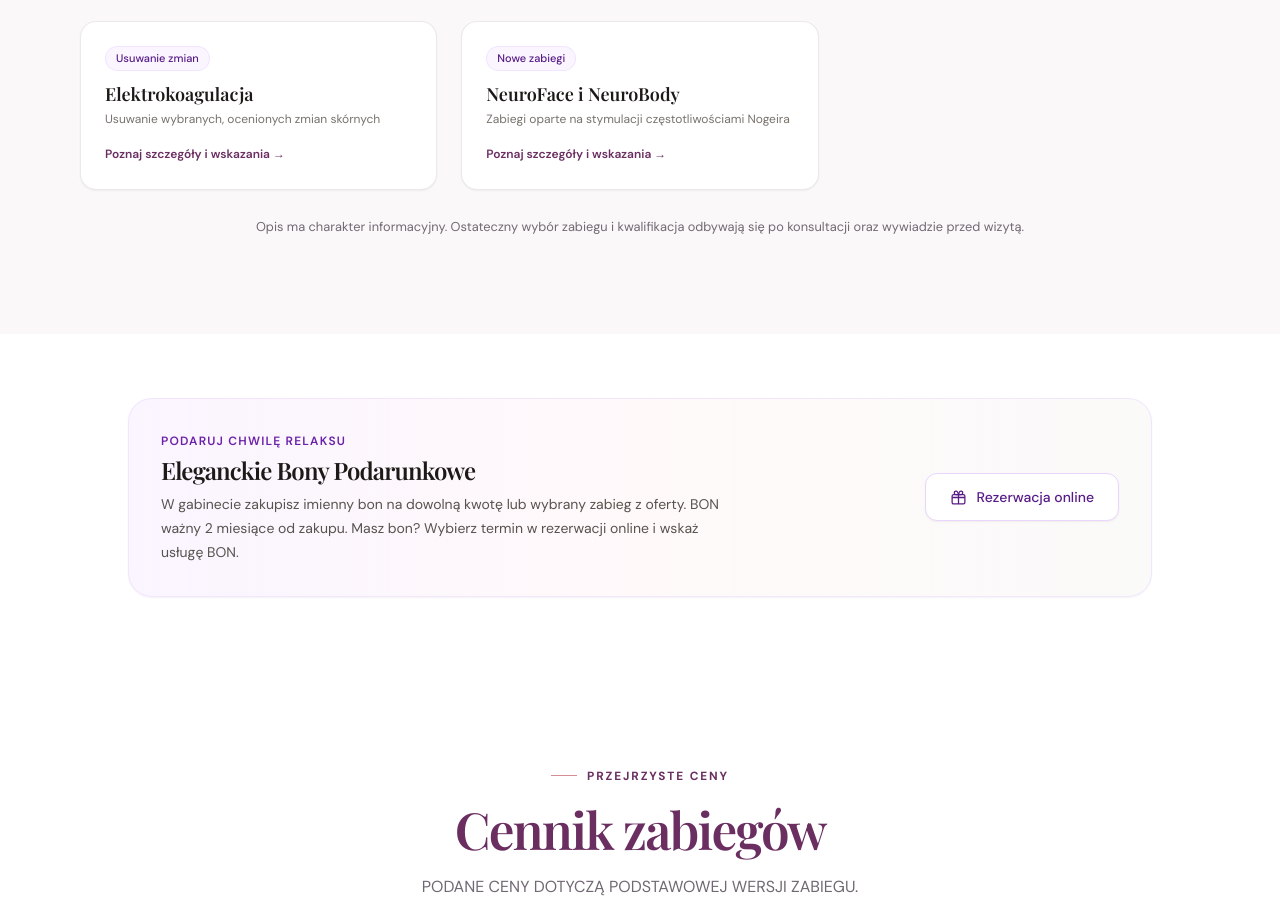
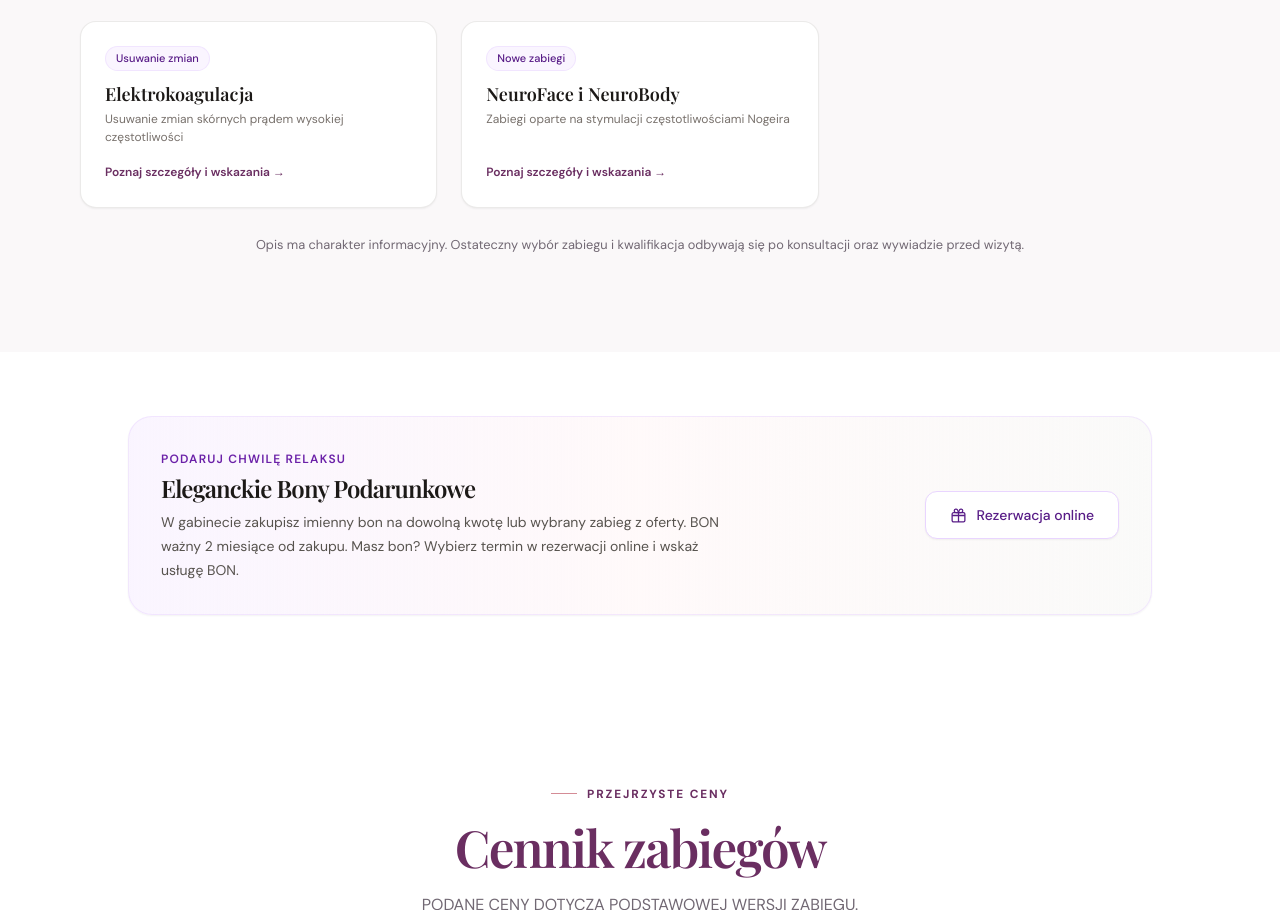
Before and after one commit to slawomirgrelich/twoj-kosmetolog, a plain HTML site: page index.html in a window 1280 px wide. Shown: the part 3041-3951 px from the top of the page. Drawn offline with nearby package versions, Linux system fonts and the light colour scheme.

Commit message:
Aktualizacja elektrokoagulacji

```diff
--- a/index.html
+++ b/index.html
@@ -940,6 +940,11 @@
       background: transparent;
     }
 
+    .treatment-dialog {
+      scroll-behavior: smooth;
+      -webkit-overflow-scrolling: touch;
+    }
+
     .dialog-inner {
       position: relative;
       width: 100%;
@@ -971,6 +976,10 @@
 
     .dialog-topline .eyebrow {
       margin-bottom: 10px;
+    }
+
+    .dialog-topline > div {
+      min-width: 0;
     }
 
     .dialog-close {
@@ -996,6 +1005,7 @@
       margin-bottom: 14px;
       font-size: clamp(2rem, 5vw, 2.8rem);
       line-height: 1.12;
+      overflow-wrap: anywhere;
     }
 
     .dialog-description {
@@ -2834,7 +2844,7 @@
           <article class="treatment-card">
             <span class="treatment-badge">Usuwanie zmian</span>
             <h3 class="treatment-name">Elektrokoagulacja</h3>
-            <p class="treatment-subtitle">Usuwanie wybranych, ocenionych zmian skórnych</p>
+            <p class="treatment-subtitle">Usuwanie zmian skórnych prądem wysokiej częstotliwości</p>
             <button class="treatment-open" type="button" data-treatment="elektrokoagulacja" aria-label="Poznaj szczegóły i wskazania: Elektrokoagulacja">Poznaj szczegóły i wskazania →</button>
           </article>
           <article class="treatment-card">
@@ -3396,27 +3406,34 @@
           "O możliwości wykonania zabiegu decyduje kwalifikacja"
         ]
       },
-      elektrokoagulacja: {
+      "elektrokoagulacja": {
         title: "Elektrokoagulacja",
-        subtitle: "Usuwanie wybranych, ocenionych zmian skórnych",
+        subtitle: "Usuwanie zmian skórnych prądem wysokiej częstotliwości",
         badge: "Usuwanie zmian",
-        description: "Metoda wykorzystująca prąd o wysokiej częstotliwości do opracowania wybranych, uprzednio ocenionych zmian skórnych, na przykład włókniaków. Zmiany o nieustalonym charakterze wymagają oceny lekarskiej.",
+        description: "Elektrokoagulacja to metoda oparta na działaniu prądu, znana od wielu lat. Taka technologia idealnie sprawdza się do usuwania nieestetycznych zmian skórnych takich jak włókniaki miękkie, przerośnięte gruczoły łojowe czy kępki żółte.",
         effects: [
-          "Możliwość usunięcia wybranych zmian po kwalifikacji",
-          "Precyzyjne opracowanie niewielkiego obszaru",
-          "Po zabiegu może powstać strupek",
-          "Istnieje ryzyko blizny lub przebarwienia"
+          "Trwałe i natychmiastowe usunięcie zmian skórnych",
+          "Skuteczne usuwanie włókniaków miękkich, przerośniętych gruczołów łojowych i kępek żółtych",
+          "Bezkrwawa i bezpieczna procedura zabiegowa",
+          "Minimalne ryzyko powstawania blizn przy prawidłowej pielęgnacji"
         ],
         indications: [
-          "Wybrane włókniaki po ocenie i kwalifikacji",
-          "Inne drobne zmiany po ocenie specjalisty"
+          "Włókniaki miękkie (twarz, szyja, dekolt, pachy)",
+          "Przerośnięte gruczoły łojowe oraz kępki żółte"
+        ],
+        guidanceTitle: "Wskazówki i gojenie pozabiegowe",
+        guidance: [
+          "Jeśli borykasz się z tego typu niedoskonałościami, koniecznie trzeba wzmocnić odporność twojej skóry. Uzupełnić o niedobory mikro/makroelementów i witamin – wtedy uzyskasz lepsze efekty zabiegu!",
+          "Bezpośrednio po zabiegu może wystąpić niewielki obrzęk, rumień (zaczerwienienie). Najczęściej pojawia się mały strupek, który zaniknie w ciągu 5 – 21 dni.",
+          "Nie wolno zdrapywać strupka."
         ],
         contraindications: [
-          "Zmiany skórne o nieustalonym charakterze",
-          "Aktywne infekcje lub stan zapalny w miejscu zabiegu",
-          "Rozrusznik serca lub inne urządzenia elektroniczne",
-          "Zaburzenia krzepnięcia, cukrzyca lub skłonność do bliznowców – wymagana konsultacja",
-          "Ciąża"
+          "Wszczepiony rozrusznik serca lub inne elektroniczne implanty",
+          "Zaburzenia krzepnięcia krwi i przyjmowanie leków przeciwzakrzepowych",
+          "Ciąża i okres karmienia piersią",
+          "Nieuregulowana cukrzyca",
+          "Skłonność do powstawania bliznowców (keloidów)",
+          "Aktywne infekcje wirusowe lub bakteryjne w miejscu zabiegu"
         ]
       },
       "neurorehabilitacja": {
@@ -3479,6 +3496,7 @@
     const modalIndicationsTitle = document.querySelector("#modal-indications-title");
     const modalIndications = document.querySelector("#modal-indications");
     const modalGuidanceSection = document.querySelector("#modal-guidance-section");
+    const modalGuidanceTitle = document.querySelector("#modal-guidance-title");
     const modalGuidance = document.querySelector("#modal-guidance");
     const modalContraindications = document.querySelector("#modal-contraindications");
     const dialogClose = treatmentDialog.querySelector(".dialog-close");
@@ -3490,7 +3508,7 @@
     function openSiteDialog(dialog) {
       dialog.showModal();
       document.body.classList.add("overflow-hidden");
-      dialog.scrollTop = 0;
+      dialog.scrollTo({ top: 0, behavior: "instant" });
     }
 
     function setupSiteDialog(dialog, closeButton, getTrigger) {
@@ -3557,6 +3575,7 @@
         fillModalList(modalIndications, details.indications, "positive");
       }
       modalGuidanceSection.hidden = !details.guidance;
+      modalGuidanceTitle.textContent = details.guidanceTitle || "Wskazówki i serie zabiegów";
       fillModalList(modalGuidance, details.guidance || [], "positive");
       fillModalList(modalContraindications, details.contraindications, "caution");
       openSiteDialog(treatmentDialog);
```
